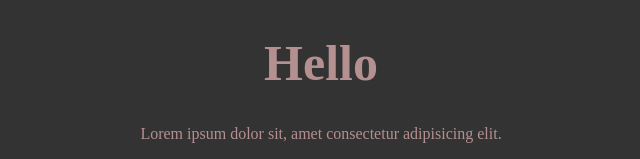
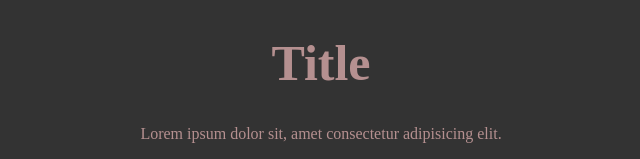
Before and after one commit to Denis856/git_test, a plain HTML site: page hello.html in a window 1280 px wide. Shown: the top 159 px of the page, without its empty margins (319-959 px from the left). Drawn offline with Linux system fonts and the light colour scheme.

Commit message:
add title2

```diff
--- a/hello.html
+++ b/hello.html
@@ -8,7 +8,7 @@
    <title>Document</title>
 </head>
 <body>
-   <h1>Hello</h1>
+   <h1>Title</h1>
    <p>Lorem ipsum dolor sit, amet consectetur adipisicing elit.</p>
    <p>vgrfebthre</p>
    <b>rthgt</b>
```
